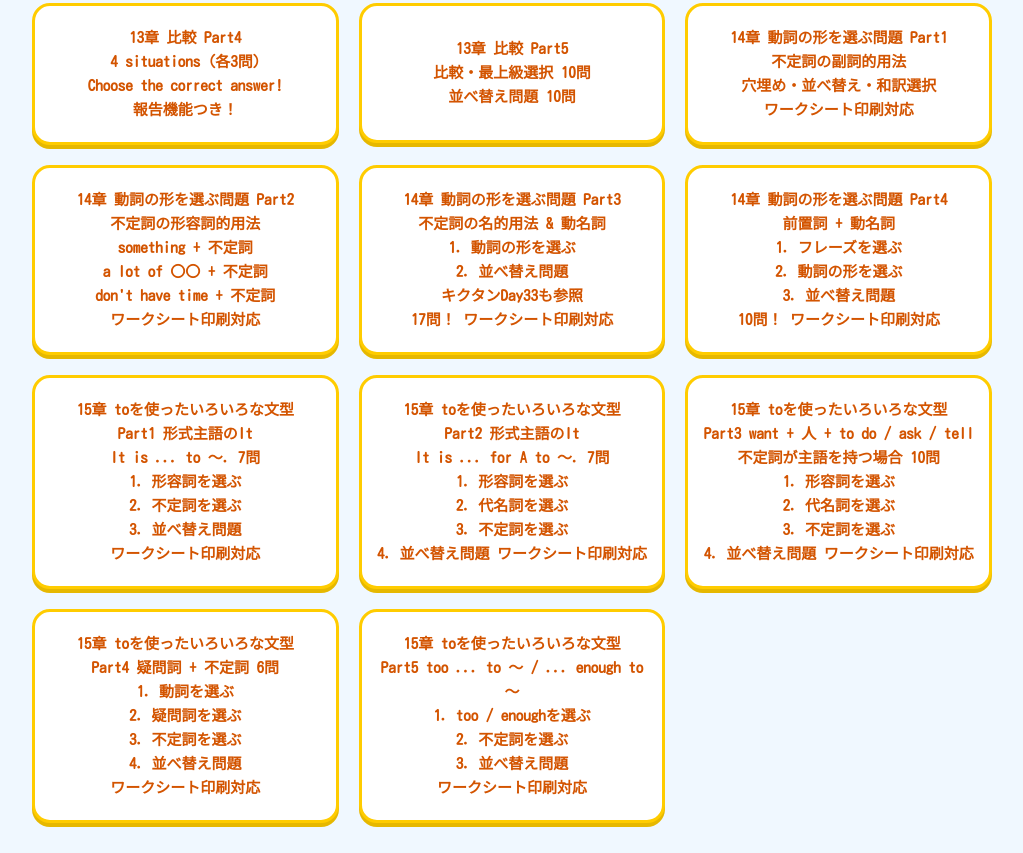
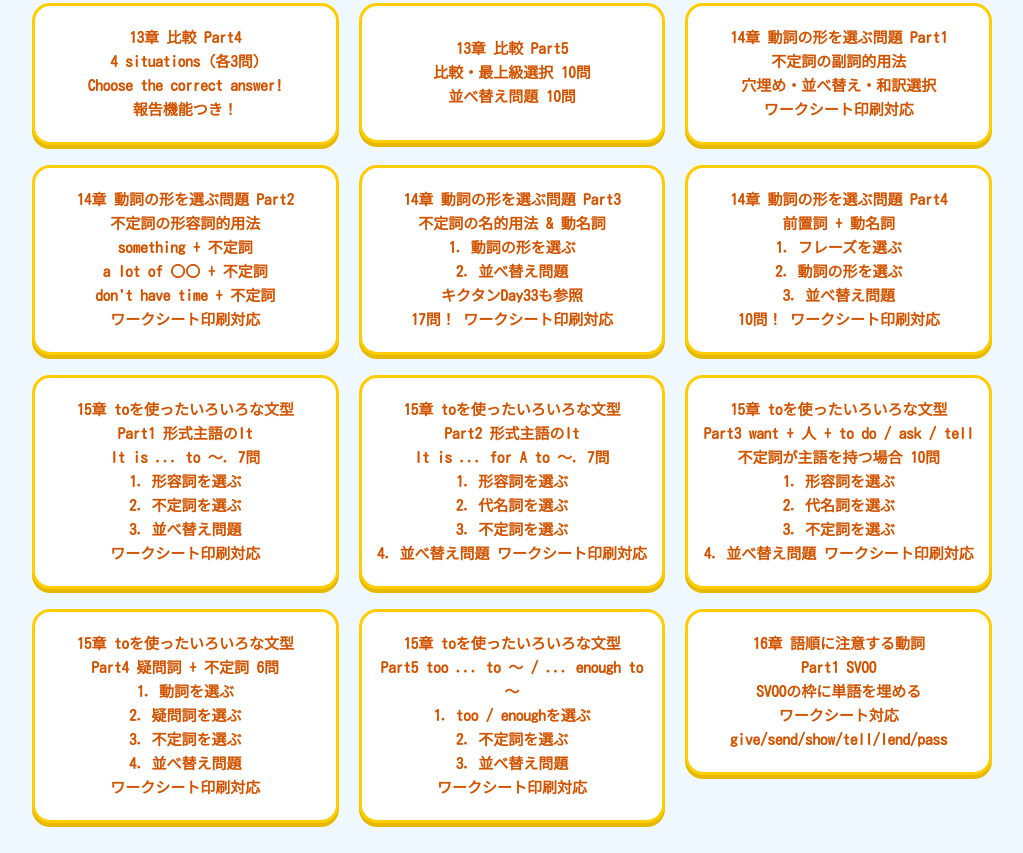
Before and after one commit to EigoStudio/3Q-Grammar, a plain HTML site: page index.html in a window 1280 px wide. Shown: the part 283-1136 px from the top of the page, without its empty margins (128-1151 px from the left). Drawn offline with Linux system fonts and the light colour scheme.

Commit message:
Add new list item for SVOO verb chapter

```diff
--- a/index.html
+++ b/index.html
@@ -165,6 +165,12 @@ Part5 too ... to 〜 / ... enough to 〜<br>
             3. 並べ替え問題<br>
 ワークシート印刷対応</a></li>
 
+         <li><a href="3Q-grammar-Unit16-1-SVOO.html">16章 語順に注意する動詞<br>
+Part1 SVOO<br>
+SVOOの枠に単語を埋める<br>
+            ワークシート対応<br>
+give/send/show/tell/lend/pass</a></li>
+
     </ul>
 
 </body>
```
